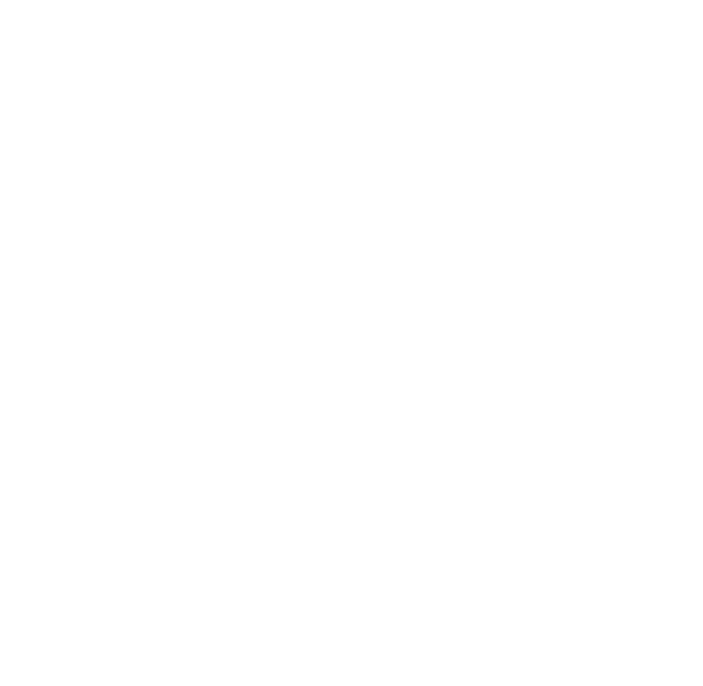
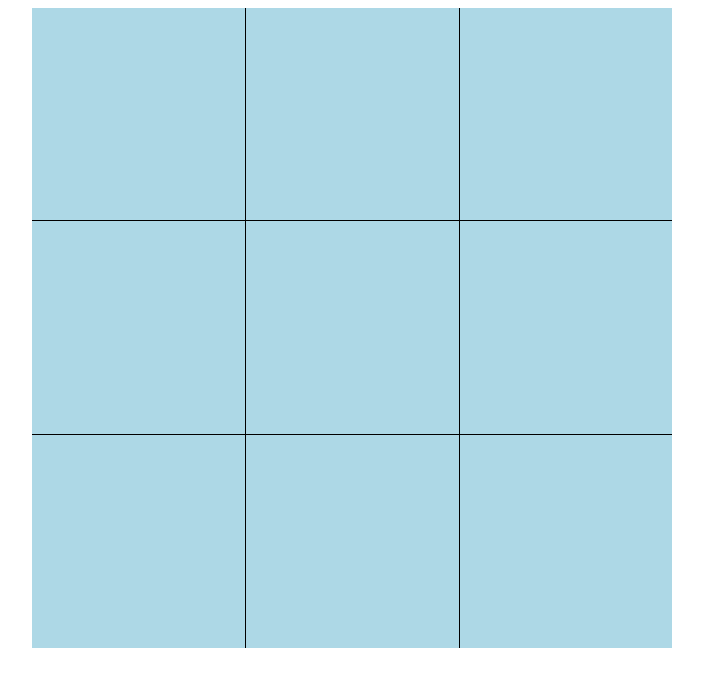
Before and after one commit to ArnauDavis/tic-tac-toe, a plain HTML site: page index.html in a window 1280 px wide. Shown: the whole page, without its empty margins (288-991 px from the left). Drawn offline with Linux system fonts and the light colour scheme.

Commit message:
board is set up

```diff
--- a/index.html
+++ b/index.html
@@ -3,7 +3,7 @@
 <head>
     <meta charset="UTF-8">
     <meta name="viewport" content="width=device-width, initial-scale=1.0">
-    <link rel='stylesheet' href='/styles.css'>
+    <link rel="stylesheet" href="styles.css">
     <title>Tic Tac Toe</title>
 </head>
 <body>
--- a/styles.css
+++ b/styles.css
@@ -1,4 +1,32 @@
+body{
+    display: flex;
+    justify-content: center;
+}
+
+
 .container{
+    height: 80vh;
+    width: 80vh;
+    display: grid;
+    grid-template-columns: repeat(3, 1fr);
+    grid-template-rows: repeat(3, 1fr)
+}
+
+.container div {
+    background-color: lightblue;
     display: flex;
+    justify-content: center;
+    align-items: center;
+    font-size: 24px;
 
 }
+
+/* border for board*/
+
+#a1, #a2, #a3, #b1, #b2, #b3 {
+    border-bottom: 1px solid black;
+}
+
+#a2, #a3, #b2, #b3, #c2, #c3 {
+    border-left: 1px solid black;
+}
```
